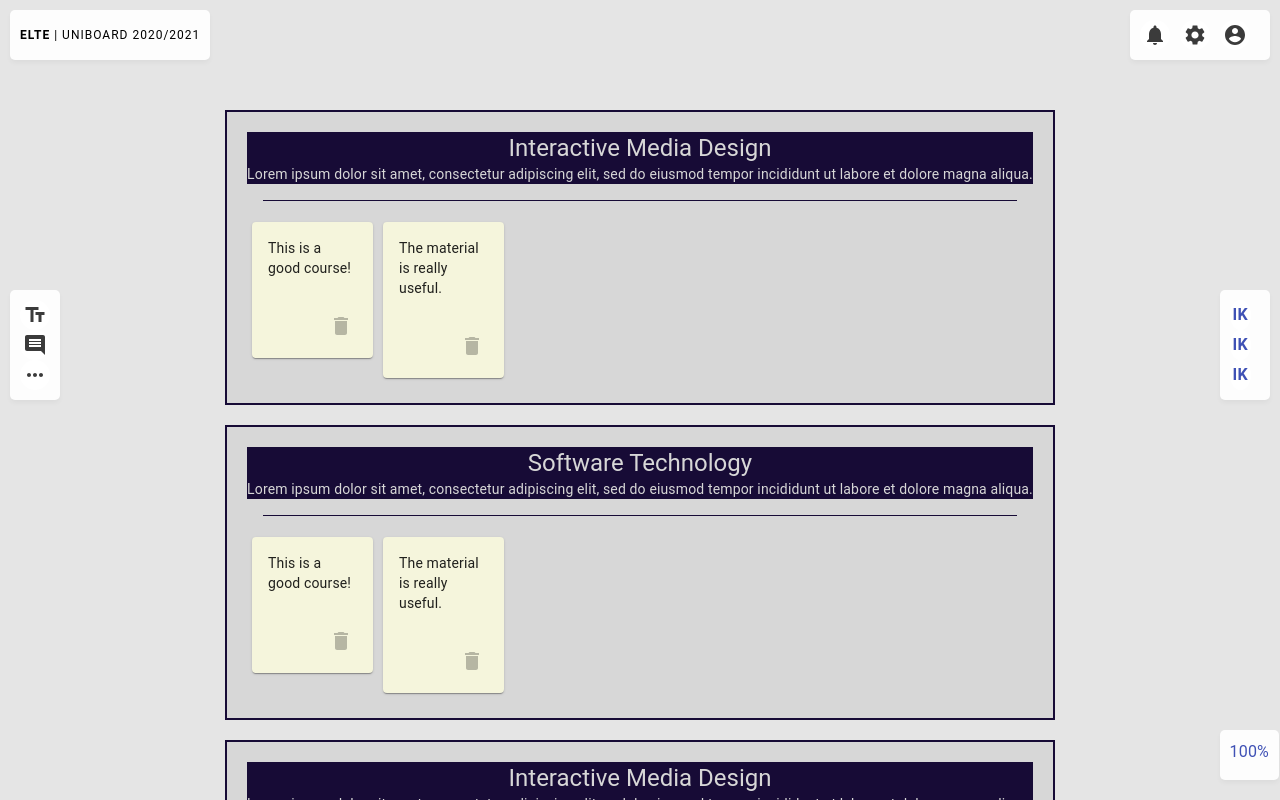
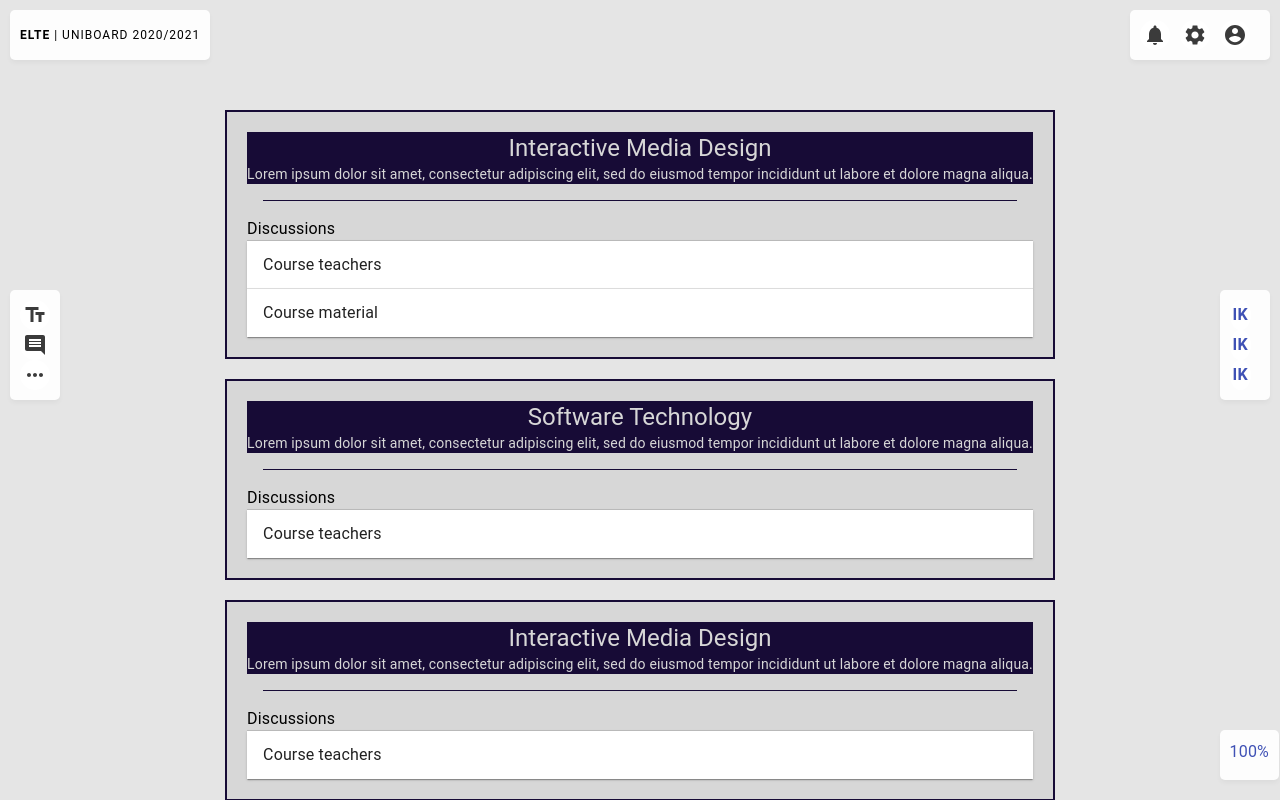
Before and after one commit to medaharrat/uni-board, a Next.js app: page / in a window 1280 px wide. Built offline with nearby package versions, Linux system fonts and the light colour scheme.

Commit message:
UB-40/Feat: Implement Discussions

```diff
--- a/src/components/Board/index.js
+++ b/src/components/Board/index.js
@@ -16,9 +16,25 @@ const Board = () => {
             id: 1,
             name: "Interactive Media Design",
             description: "Lorem ipsum dolor sit amet, consectetur adipiscing elit, sed do eiusmod tempor incididunt ut labore et dolore magna aliqua.",
-            comments: [
-                {id: 1, comment: "This is a good course!", student_id: 1, course_id: 1, date: "25/01/2018", color: "#f5f5dc", size: [40, 40]},
-                {id: 2, comment: "The material is really useful.", student_id: 1, course_id: 2, date: "26/01/2018", color: "#f5f5dc", size: [40, 40]},
+            discussions: [
+                {
+                    id: 1,
+                    title: "Course teachers",
+                    comments: [
+                        {id: 1, comment: "Teachers are awesome!", student_id: 1, course_id: 1, date: "25/01/2018", color: "#f5f5dc", size: [40, 40]},
+                        {id: 2, comment: "Awesome!", student_id: 1, course_id: 1, date: "25/01/2018", color: "#f5f5dc", size: [40, 40]},
+                    ],
+                    date: "01/01/2018"
+                },
+                {
+                    id: 2,
+                    title: "Course material",
+                    comments: [
+                        {id: 1, comment: "Material sucks!", student_id: 1, course_id: 1, date: "25/01/2018", color: "#f5f5dc", size: [40, 40]},
+                        {id: 2, comment: "Meeh!", student_id: 1, course_id: 1, date: "25/01/2018", color: "#f5f5dc", size: [40, 40]},
+                    ],
+                    date: "01/01/2018"
+                }
             ],
             content: "link_to_content"
         },
@@ -26,18 +42,32 @@ const Board = () => {
             id: 2,
             name: "Software Technology",
             description: "Lorem ipsum dolor sit amet, consectetur adipiscing elit, sed do eiusmod tempor incididunt ut labore et dolore magna aliqua.",
-            comments: [
-                {id: 1, comment: "This is a good course!", student_id: 1, course_id: 1, date: "25/01/2018", color: "#f5f5dc", size: [40, 40]},
-                {id: 2, comment: "The material is really useful.", student_id: 1, course_id: 2, date: "26/01/2018", color: "#f5f5dc", size: [40, 40]},
-            ]
+            discussions: [
+                {
+                    id: 1,
+                    title: "Course teachers",
+                    comments: [
+                        {id: 1, comment: "Teachers are awesome!", student_id: 1, course_id: 2, date: "25/01/2018", color: "#f5f5dc", size: [40, 40]},
+                        {id: 2, comment: "Awesome!", student_id: 1, course_id: 2, date: "25/01/2018", color: "#f5f5dc", size: [40, 40]},
+                    ],
+                    date: "01/01/2018"
+                }
+            ],
         },
         {
             id: 3,
             name: "Interactive Media Design",
             description: "Lorem ipsum dolor sit amet, consectetur adipiscing elit, sed do eiusmod tempor incididunt ut labore et dolore magna aliqua.",
-            comments: [
-                {id: 1, comment: "This is a good course!", student_id: 1, course_id: 1, date: "25/01/2018", color: "#f5f5dc", size: [40, 40]},
-                {id: 2, comment: "The material is really useful.", student_id: 1, course_id: 2, date: "26/01/2018", color: "#f5f5dc", size: [40, 40]},
+            discussions: [
+                {
+                    id: 1,
+                    title: "Course teachers",
+                    comments: [
+                        {id: 1, comment: "Teachers are awesome!", student_id: 1, course_id: 3, date: "25/01/2018", color: "#f5f5dc", size: [40, 40]},
+                        {id: 2, comment: "Awesome!", student_id: 1, course_id: 3, date: "25/01/2018", color: "#f5f5dc", size: [40, 40]},
+                    ],
+                    date: "01/01/2018"
+                }
             ],
             content: "link_to_content"
         },
@@ -45,10 +75,17 @@ const Board = () => {
             id: 4,
             name: "Software Technology",
             description: "Lorem ipsum dolor sit amet, consectetur adipiscing elit, sed do eiusmod tempor incididunt ut labore et dolore magna aliqua.",
-            comments: [
-                {id: 1, comment: "This is a good course!", student_id: 1, course_id: 1, date: "25/01/2018", color: "#f5f5dc", size: [40, 40]},
-                {id: 2, comment: "The material is really useful.", student_id: 1, course_id: 2, date: "26/01/2018", color: "#f5f5dc", size: [40, 40]},
-            ]
+            discussions: [
+                {
+                    id: 1,
+                    title: "Course teachers",
+                    comments: [
+                        {id: 1, comment: "Teachers are awesome!", student_id: 1, course_id: 4, date: "25/01/2018", color: "#f5f5dc", size: [40, 40]},
+                        {id: 2, comment: "Awesome!", student_id: 1, course_id: 4, date: "25/01/2018", color: "#f5f5dc", size: [40, 40]},
+                    ],
+                    date: "01/01/2018"
+                }
+            ],
         },
     ]
 
--- a/src/components/Course/Circle/index.js
+++ b/src/components/Course/Circle/index.js
@@ -3,7 +3,7 @@ import { useStyles } from './styles';
 import { Box, Divider, Grid } from "@material-ui/core";
 import Intro from "../Intro";
 import Comments from "../../Comments";
-import Content from "../../Content";
+import Discussions from "../../Discussion";
 
 const Circle = ({ course }) => {
     const classes = useStyles();
@@ -11,17 +11,6 @@ const Circle = ({ course }) => {
     return (
         <Box components="div" className={classes.box}>
             <Grid container>
-                {/*
-                <Grid item xs={course.content ? '9': '12'}>
-                    <Intro course={course} />
-                    { Action buttons }
-                </Grid>
-                { course.content && (course.content.length !== 0) && (
-                <Grid item xs={3}>
-                    <Content />
-                </Grid>
-                )}
-                */}
                 <Grid item xs={12}>
                     <Intro course={course} />
                     { /*Action buttons*/ }
@@ -29,8 +18,8 @@ const Circle = ({ course }) => {
             </Grid>
 
             <Divider light className={classes.divider}/>
-
-            <Comments comments={course.comments} />
+            { /*Discussions*/ }
+            <Discussions discussions={course.discussions}/>
         </Box>
     );
 }
--- /dev/null
+++ b/src/components/Discussion/index.js
@@ -0,0 +1,33 @@
+import React, { useState } from "react";
+import {
+    Box, Accordion, AccordionSummary, AccordionDetails, Typography
+} from "@material-ui/core";
+import { useStyles } from "./styles";
+import Comments from "../Comments";
+
+const Discussion = ({ discussions }) => {
+    const [expanded, setExpanded] = useState(false);
+    const classes = useStyles();
+
+    const handleChange = (panel) => (event, newExpanded) => {
+        setExpanded(newExpanded ? panel : false);
+    };
+
+    return (
+        <Box>
+            <Typography>Discussions</Typography>
+            {discussions.map((discussion, i) => (
+                <Accordion square expanded={expanded === `panel${i}`} onChange={handleChange(`panel${i}`)}>
+                    <AccordionSummary aria-controls="panel-content" id="panel-header">
+                        <Typography>{ discussion.title }</Typography>
+                    </AccordionSummary>
+                    <AccordionDetails>
+                        <Comments comments={discussion.comments} />
+                    </AccordionDetails>
+                </Accordion>
+            ))}
+        </Box>
+    );
+}
+
+export default Discussion;
--- /dev/null
+++ b/src/components/Discussion/styles.js
@@ -0,0 +1,8 @@
+import { makeStyles } from '@material-ui/core/styles';
+import palette from '../../static/palette';
+
+const useStyles = makeStyles({
+
+});
+
+export { useStyles };
```
